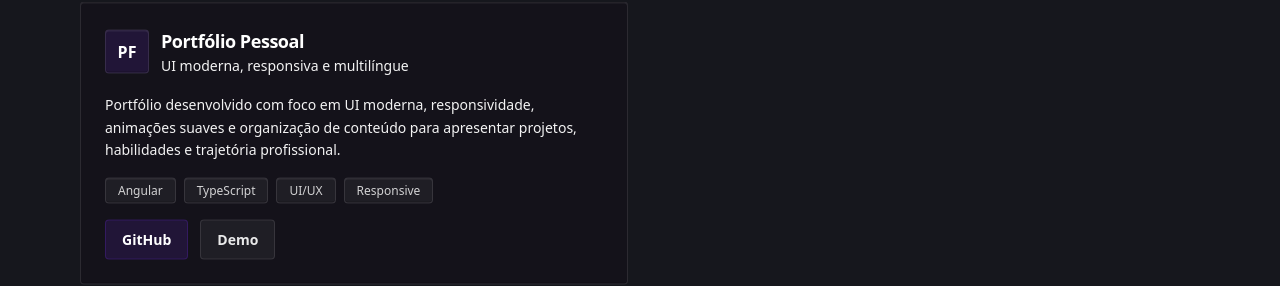
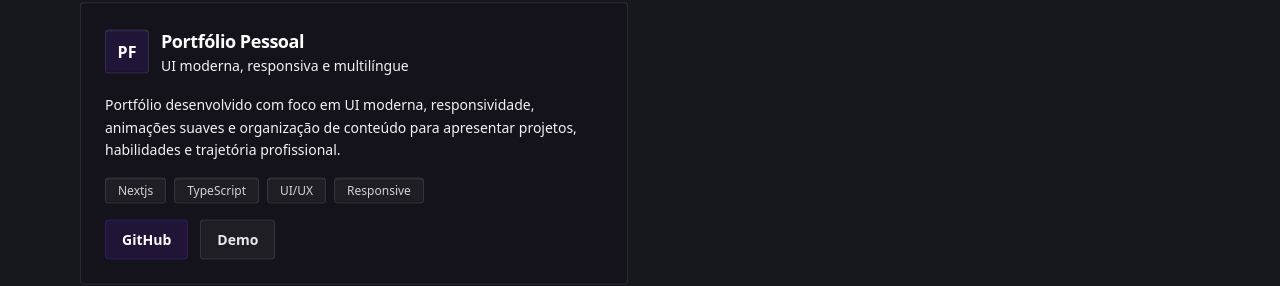
Before and after one commit to Leo-Slv/Portfolio, a Next.js app: page / in a window 1280 px wide. Shown: the part 3097-3383 px from the top of the page. Built offline with nearby package versions, Linux system fonts and the light colour scheme; a web font is replaced by a local one.

Commit message:
Update project tags from Angular to Next.js

```diff
--- a/src/components/features/projects/ProjectsSection.tsx
+++ b/src/components/features/projects/ProjectsSection.tsx
@@ -78,7 +78,7 @@ const PERSONAL_PROJECTS: Array<{
     titleKey: "PROJECTS.CARD_TITLE_3",
     miniKey: "PROJECTS.MINI_3",
     descKey: "PROJECTS.DESCRIPTION_3",
-    tags: ["Angular", "TypeScript", "UI/UX", "Responsive"],
+    tags: ["Nextjs", "TypeScript", "UI/UX", "Responsive"],
     github: "https://github.com/Leo-Slv/Portfolio",
     demo: "https://portfolio-git-master-leonardos-projects-ca06eb83.vercel.app/",
     fade: "fade-in-up delay-400",
```
